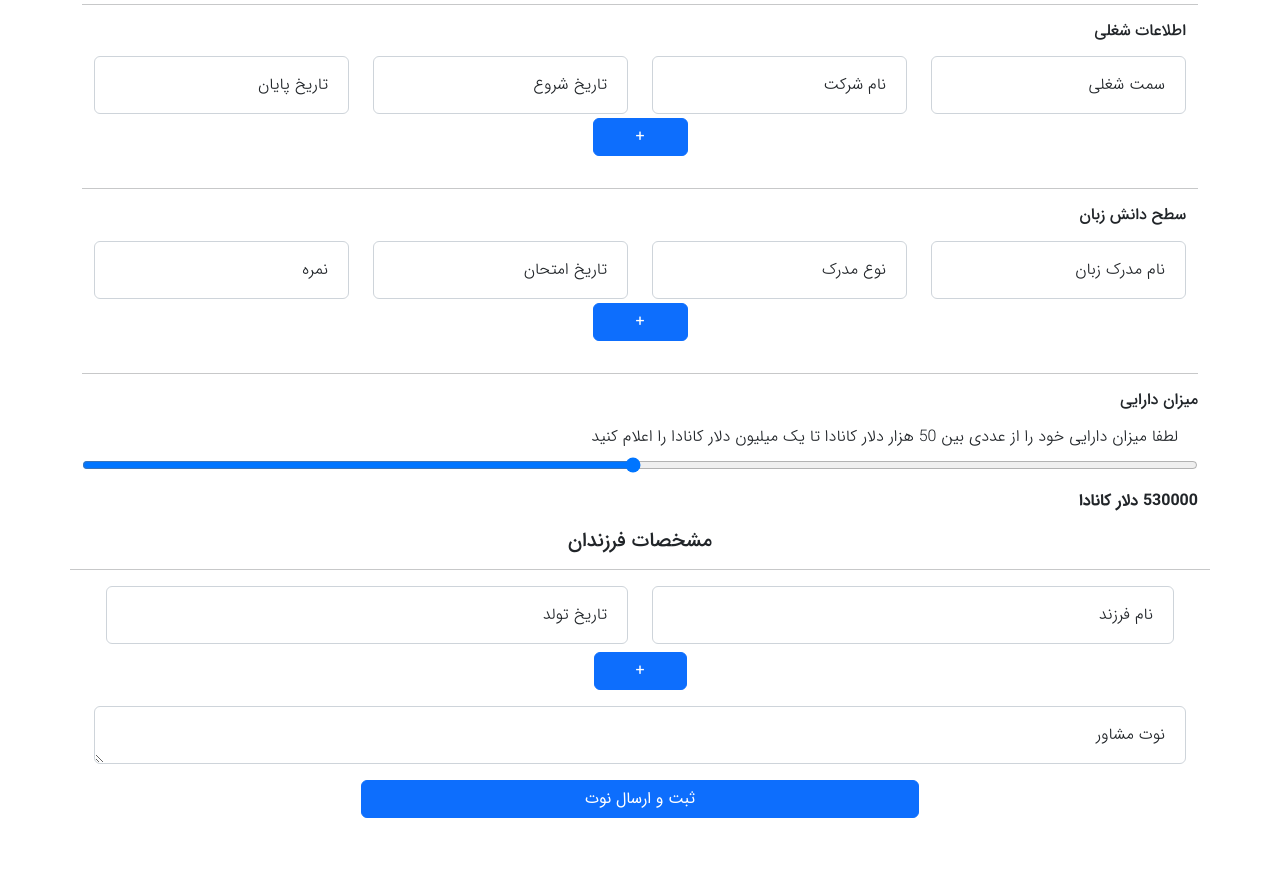
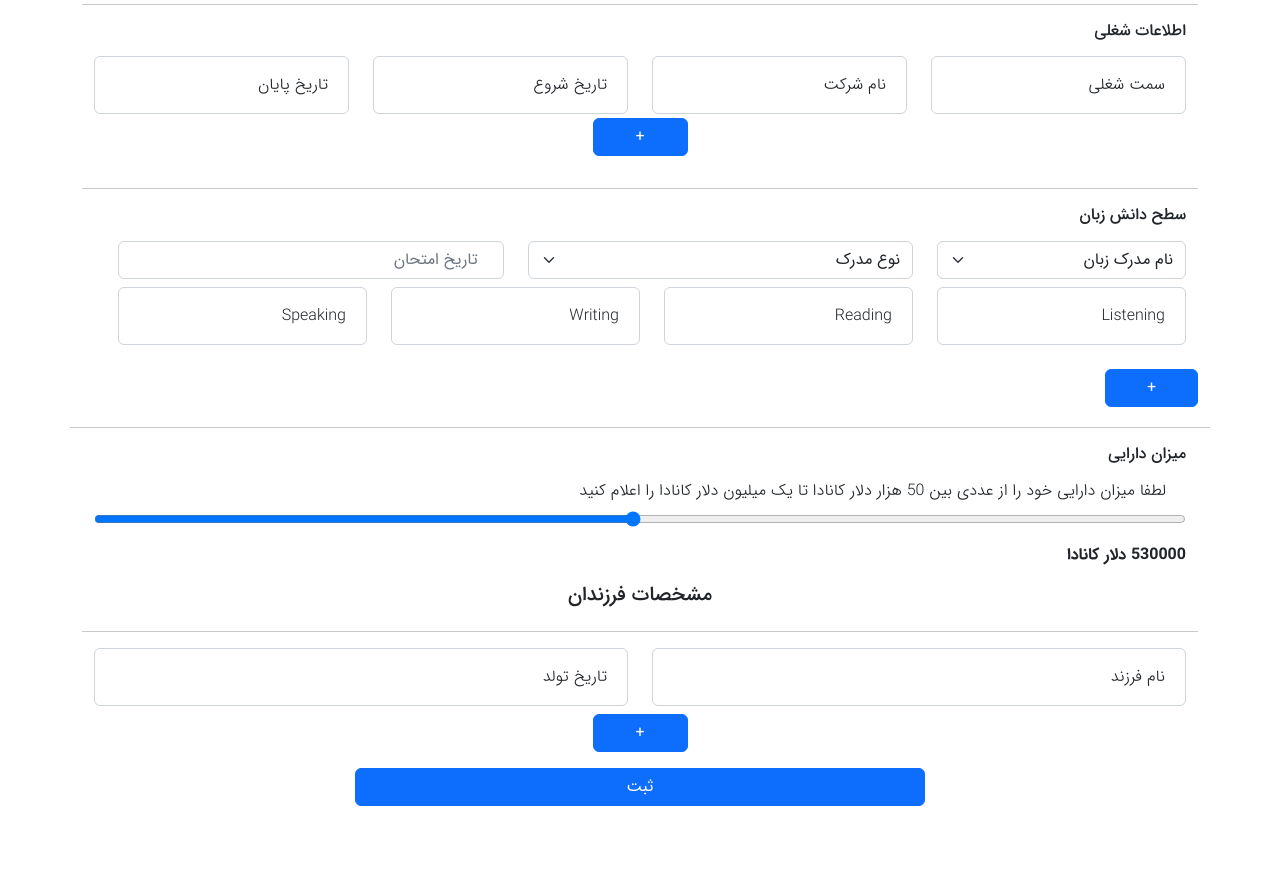
Before and after one commit to zohreazizi/evaluation_form, a PHP site: page / in a window 1280 px wide. Shown: the part 2352-3234 px from the top of the page. After the commit the page ends 3158 px from the top, so only its background shows below. Run offline with PHP 8.4, Linux system fonts and the light colour scheme; some libraries are stand-ins or nearby versions.

Commit message:
select option

```diff
--- a/index.php
+++ b/index.php
@@ -661,7 +661,11 @@ values ('" . $dependant_id . "', '" . $asset . "','" . $found_us_via . "', '" .
                     </div>
                 </div>
             </div>
-
+<!------------------------------------------------------------------------------------------------------------------------>
+<!------------------------------------------------------------------------------------------------------------------------>
+<!------------------------------------------------------------------------------------------------------------------------>
+<!------------------------------------------------------------------------------------------------------------------------>
+<!------------------------------------------------------------------------------------------------------------------------>
             <div id="spouse">
                 <div class="row justify-content-center mb-2">
                     <div class="col text-center"><h5>اطلاعات همسر</h5></div>
@@ -681,7 +685,7 @@ values ('" . $dependant_id . "', '" . $asset . "','" . $found_us_via . "', '" .
                             <label>نام خانوادگی</label>
                         </div>
                         <div class="col form-floating">
-                            <input data-jdp class="form-control" name="spouse_birthday" placeholder="تاریخ تولد "
+                            <input data-jdp class="form-control" name="spouse_birthday" placeholder="تاریخ تولد"
                                    type="text">
                             <label>تاریخ تولد </label>
                         </div>
@@ -807,23 +811,53 @@ values ('" . $dependant_id . "', '" . $asset . "','" . $found_us_via . "', '" .
                         <div class="col text-right"><h6>سطح دانش زبان</h6></div>
                     </div>
                     <div class="row mb-1" id="s_exam_input_wrapper">
+                        <div class="row mb-2">
+                            <div class="col-xl-3">
+                                <select class="form-select" aria-label="Default select example" name="spouse_exam_title[]">
+                                    <option selected>نام مدرک زبان</option>
+                                    <option value="IELTS">IELTS</option>
+                                    <option value="TEF(Canada)">TEF(Canada)</option>
+                                    <option value="CELPIP">CELPIP</option>
+                                    <option value="TOEFL">TOEFL</option>
+                                    <option value="Doulingo">Doulingo</option>
+                                    <option value="PTE">PTE</option>
+                                </select>
+                                <!--                    <input class="form-control" name="exam_title[]" placeholder="نام مدرک زبان" type="text">-->
+                                <!--                    <label>نام مدرک زبان</label>-->
+                            </div>
+                            <div class="col">
+                                <select class="form-select" aria-label="Default select example" name="spouse_exam_type[]">
+                                    <option selected>نوع مدرک</option>
+                                    <option value="General">General</option>
+                                    <option value="Academic">Academic</option>
+                                </select>
+                                <!--                    <input class="form-control" name="exam_type[]" placeholder="نوع مدرک" type="text">-->
+                                <!--                    <label>نوع مدرک</label>-->
+                            </div>
+                            <div class="col">
+                                <input data-jdp class="form-control" name="spouse_exam_date[]" placeholder="تاریخ امتحان" type="text">
+                            </div>
+                            <!--                <div class="col-xl-3 form-floating">-->
+                            <!--                    <input class="form-control" name="score[]" placeholder="نمره" type="text">-->
+                            <!--                    <label>نمره</label>-->
+                            <!--                </div>-->
+                        </div>
+                        <div class="row mb-4">
                             <div class="col-xl-3 form-floating">
-                            <input class="form-control" name="spouse_exam_title[]" placeholder="نام مدرک زبان"
-                                   type="text">
-                            <label>نام مدرک زبان</label>
+                                <input class="form-control" name="spouse_listening[]" placeholder="Listening" type="text">
+                                <label>Listening</label>
                             </div>
                             <div class="col-xl-3 form-floating">
-                            <input class="form-control" name="spouse_exam_type[]" placeholder="نوع مدرک" type="text">
-                            <label>نوع مدرک</label>
+                                <input class="form-control" name="spouse_reading[]" placeholder="Reading" type="text">
+                                <label>Reading</label>
                             </div>
                             <div class="col-xl-3 form-floating">
-                            <input data-jdp class="form-control" name="spouse_exam_date[]" placeholder="تاریخ امتحان"
-                                   type="text">
-                            <label>تاریخ امتحان</label>
+                                <input class="form-control" name="spouse_writing[]" placeholder="Writing" type="text">
+                                <label>Writing</label>
                             </div>
                             <div class="col-xl-3 form-floating">
-                            <input class="form-control" name="spouse_score[]" placeholder="نمره" type="text">
-                            <label>نمره</label>
+                                <input class="form-control" name="spouse_speaking[]" placeholder="Speaking" type="text">
+                                <label>Speaking</label>
                             </div>
                         </div>
                     <div class="row mb-2" id="s_more-exam-input" style="display: contents"></div>
@@ -872,15 +906,15 @@ values ('" . $dependant_id . "', '" . $asset . "','" . $found_us_via . "', '" .
             addChild()" type="button">+
                 </button>
             </div>
-
-            <div class="row mb-3 mt-6">
-                <div class="form-floating">
-                    <textarea class="form-control" name="note" placeholder="نوت مشاور" rows="3"></textarea>
-                    <label>نوت مشاور</label>
-                </div>
-            </div>
+<!---->
+<!--            <div class="row mb-3 mt-6">-->
+<!--                <div class="form-floating">-->
+<!--                    <textarea class="form-control" name="note" placeholder="نوت مشاور" rows="3"></textarea>-->
+<!--                    <label>نوت مشاور</label>-->
+<!--                </div>-->
+<!--            </div>-->
             <div class="row justify-content-center mb-5">
-                <button class="col col-6 btn btn-primary" type="submit" name="submit_button">ثبت و ارسال نوت</button>
+                <button class="col col-6 btn btn-primary" type="submit" name="submit_button">ثبت</button>
             </div>
 
     </form>
```
Lines whose indentation alone changed are shown as unchanged.
